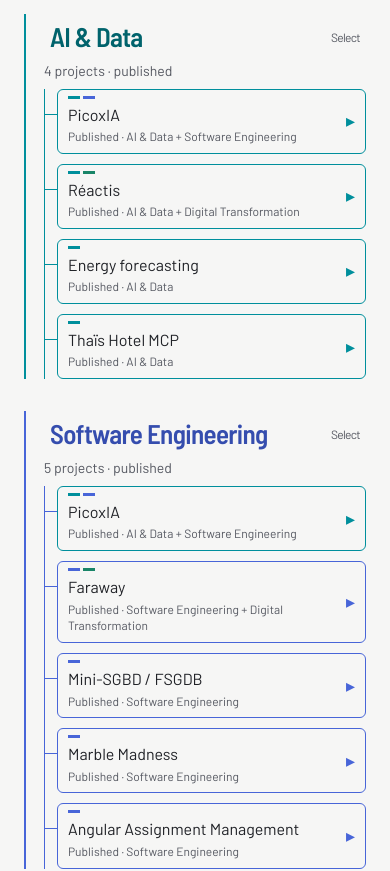
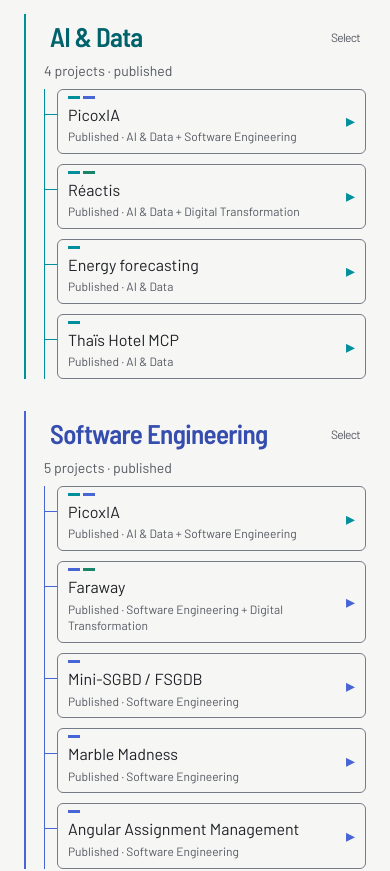
Before and after one commit to AbderahmaneYOUSFI/repo-yousfi, a Next.js app: page / in a window 390 px wide. Shown: the part 1174-2045 px from the top of the page. Built offline with nearby package versions, Linux system fonts and the light colour scheme.

Commit message:
Use neutral mobile project borders in Global view

```diff
--- a/src/app/globals.css
+++ b/src/app/globals.css
@@ -608,6 +608,7 @@ to{opacity:1;transform:translateY(0)}
     touch-action: manipulation;
   }
   .atlas .mobile-project > span:first-child { max-width: 100%; text-decoration: none; }
+  .atlas[data-selection=all] .mobile-project { border-color: var(--line); }
   .atlas .mobile-project .publication { max-width: 100%; font-size: 12px; overflow-wrap: anywhere; }
   .atlas .mobile-card-marks { position: absolute; left: 10px; top: 6px; display: flex; gap: 3px; }
   .atlas .mobile-card-marks i { width: 12px; height: 3px; background: var(--mobile-card-accent); }
```
